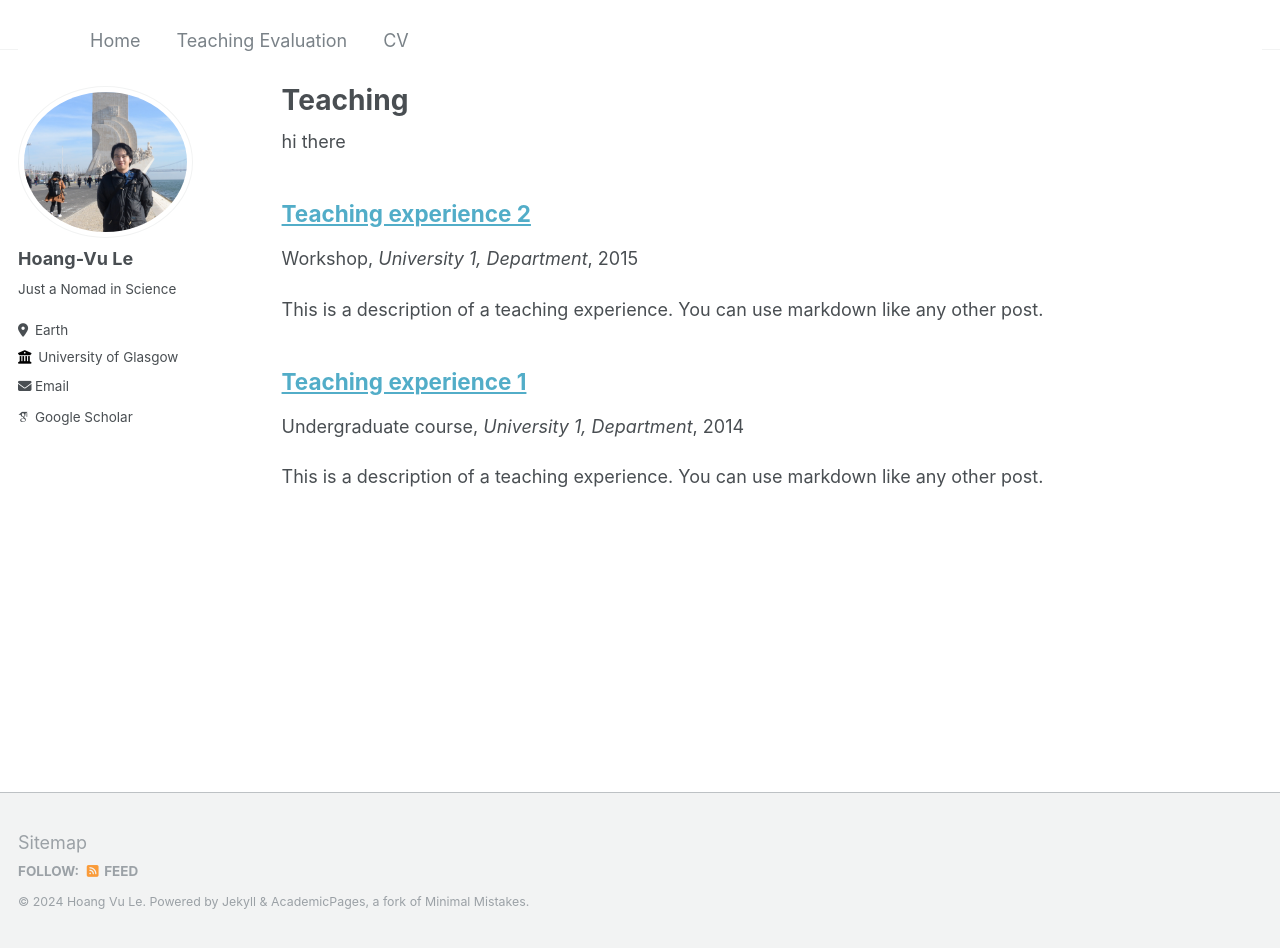
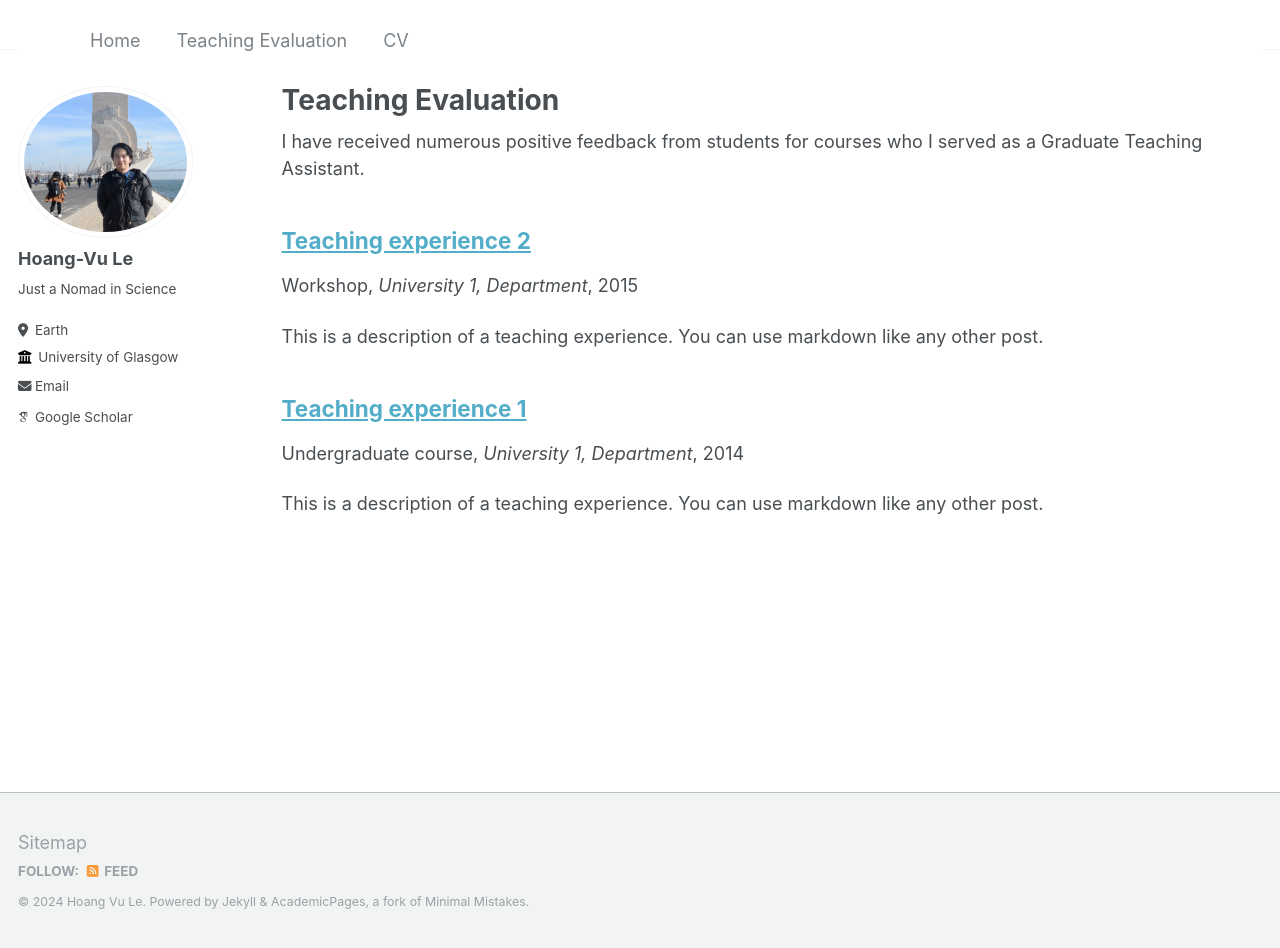
Before and after one commit to hvule/hvule.github.io, a Jekyll site: the page built from _pages/teaching.html, in a window 1280 px wide and 948 px high. Built offline with Jekyll 4.4.1, drawn with Linux system fonts in a browser that asks for light colours; some web fonts are replaced.

Commit message:
Update teaching.html

```diff
--- a/_pages/teaching.html
+++ b/_pages/teaching.html
@@ -1,10 +1,10 @@
 ---
 layout: archive
-title: "Teaching"
+title: "Teaching Evaluation"
 permalink: /teaching/
 author_profile: true
 ---
-hi there
+I have received numerous positive feedback from students for courses who I served as a Graduate Teaching Assistant.
 {% include base_path %}
 
 {% for post in site.teaching reversed %}
```
